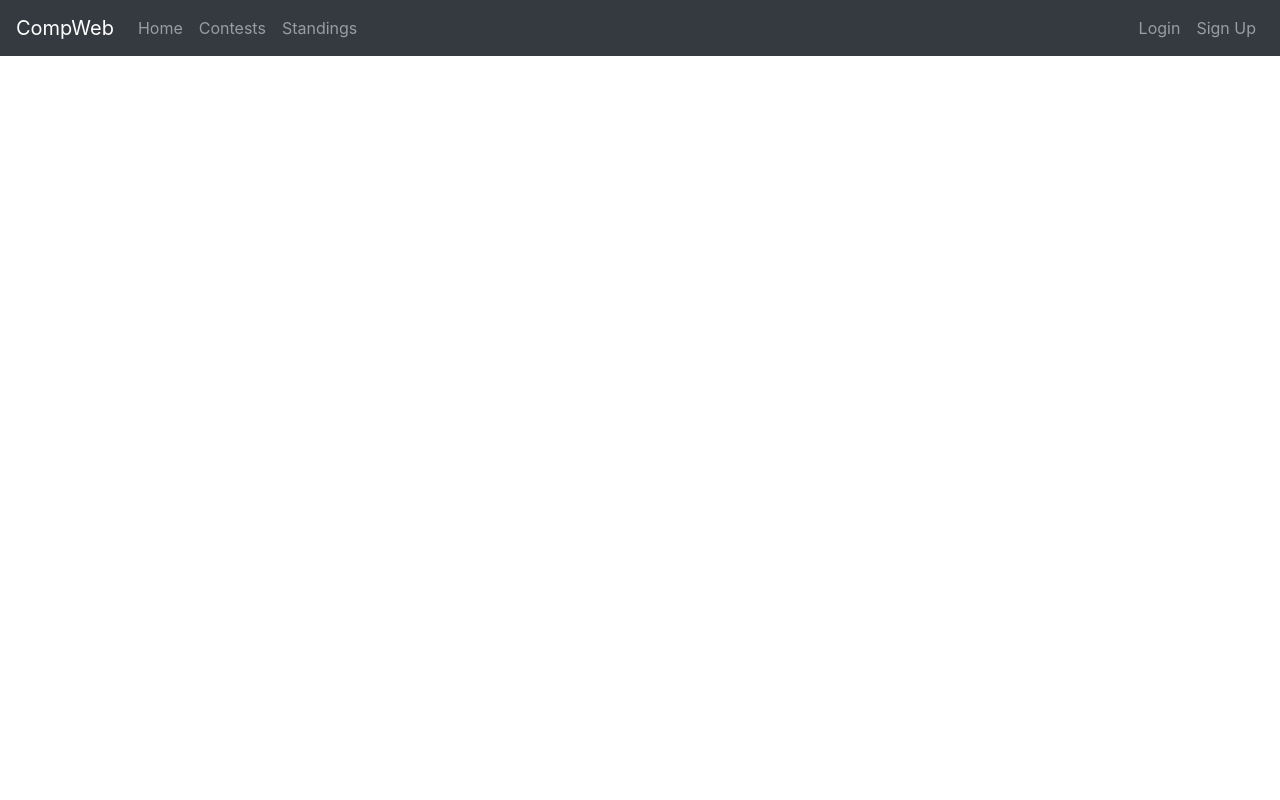
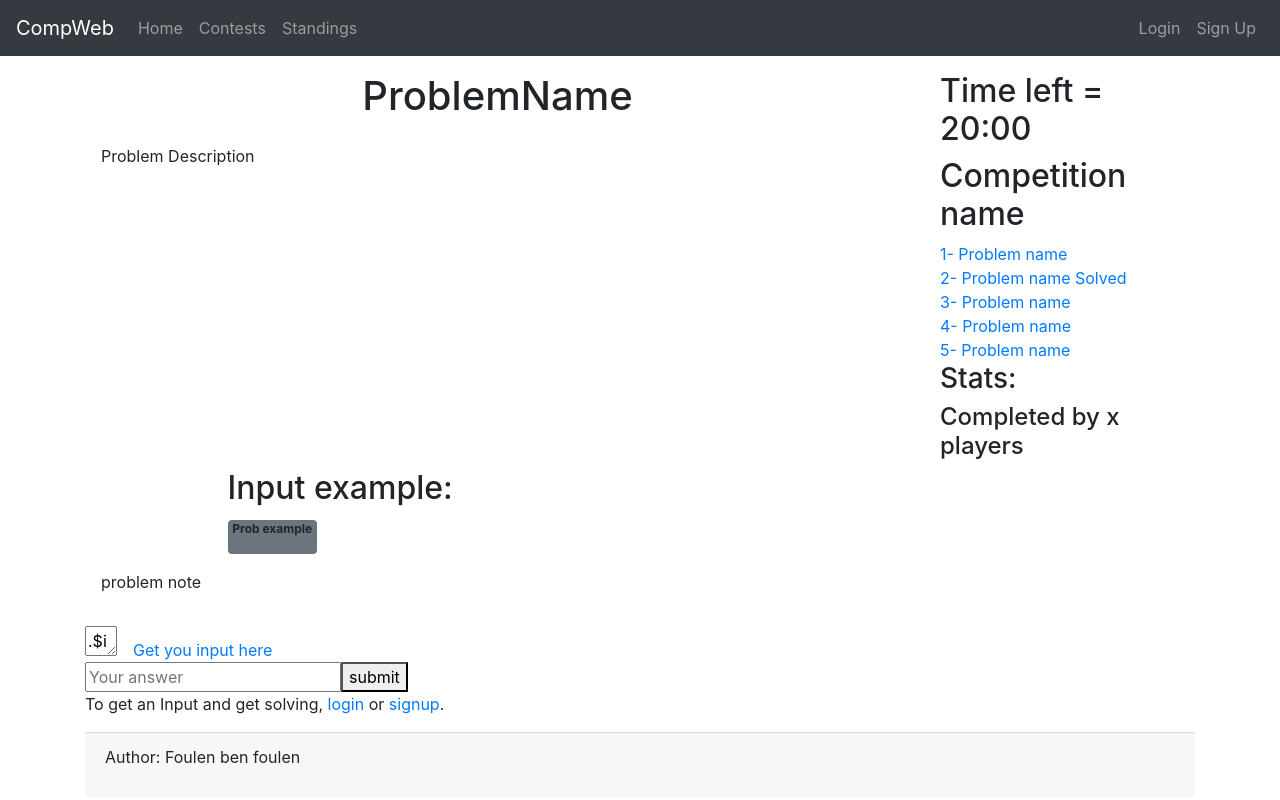
Before and after one commit to TheBattleOfCode/CompWebsite, a React (Create React App) app in the folder Frontend/: page /ProbTemp in a window 1280 px wide. Built offline with nearby package versions, Linux system fonts and the light colour scheme.

Commit message:
ProbTempStatique

```diff
--- a/Frontend/src/App.js
+++ b/Frontend/src/App.js
@@ -15,6 +15,7 @@ import BoardUser from "./components/BoardUser";
 import BoardModerator from "./components/BoardModerator";
 import BoardAdmin from "./components/BoardAdmin";
 import CreateProblem from "./components/CreateProblem";
+import ProbTemp from "./components/ProbTemp";
 
 // import AuthVerify from "./common/AuthVerify";
 import EventBus from "./common/EventBus";
@@ -143,6 +144,7 @@ const App = () => {
           <Route exact path="/contest" component={Contest} />
           <Route exact path="/standings" component={Standings} />
           <Route exact path="/createProb" component={CreateProblem} />
+          <Route exact path="/ProbTemp" component={ProbTemp} />
         </Switch>
       </div>
 
--- /dev/null
+++ b/Frontend/src/components/ProbTemp.js
@@ -0,0 +1,78 @@
+import React from "react";
+import { useState, useEffect } from "react";
+import UserService from "../services/user.service";
+
+function ProbTemp() {
+    return (
+        <div>
+
+            <div class="container"></div>
+
+            <div class="row">
+
+                <div class="col-9 align-self-start">
+                    <h1 class="h1 text-center">ProblemName</h1>
+
+                    <p class="fs-4 p-sm-3 text-sm-start">Problem Description</p>
+
+                </div>
+
+                <div class="col-3 align-self-center ">
+                    <h2 class="h2">Time left = <span> 20:00 </span></h2>
+                    <h2 class="h2">Competition name</h2>
+                    <a href="comp_temp.html" onclick="return false;"><p class="card-text fs-4 link-secondary">1- Problem name</p></a>
+                    <a href="#"><p class="card-text fs-4 link-success">2- Problem name Solved</p></a>
+                    <a href="#"><p class="card-text fs-4 link-primary">3- Problem name</p></a>
+                    <a href="#"><p class="card-text fs-4 link-primary">4- Problem name</p></a>
+                    <a href="#"><p class="card-text fs-4 link-primary">5- Problem name</p></a>
+
+                    <h3> Stats:</h3>
+                    <h4>Completed by <span>x</span> players</h4>
+                </div>
+
+            </div>
+
+            <div class="row justify-content-center" >
+                <div class="col-9 align-self-center">
+                    <h2>Input example:</h2>
+                    <div class="badge bg-secondary text-start">
+                        <p class="fs-4 ">Prob example</p>
+                    </div>
+                </div>
+            </div>
+
+            <div class="row justify-content-start" >
+                <div class="col-9">
+                    <p class="fs-4 p-sm-3 text-sm-start ">problem note</p>
+                </div>
+            </div>
+            <div class="row justify-content-start" id="aa">
+                <div class="col-9">
+
+
+                    <textarea type="text" cols="1" rows="1" id="myInput">.$input.</textarea>
+                    <a onclick="myFunction()" class="fs-4 p-sm-3 text-sm-start link-info">Get you input here</a>
+
+
+                    <form action="includes/try_inc.php?probId='.$probId.'" method="POST">
+                        <input type="text"  name="submission" method="POST" placeholder="Your answer" />
+                        <button type="submit" name="submit">submit</button>
+                    </form>
+                    <p>To get an Input and get solving, <a href="login.php">login</a> or <a href="signup.php">signup</a>.</p>
+
+
+
+
+                </div>
+
+            </div>
+            <footer class="card-footer">
+                <p>Author: Foulen ben foulen</p>
+
+            </footer>
+
+        </div>
+    );
+}
+
+export default ProbTemp;
```
